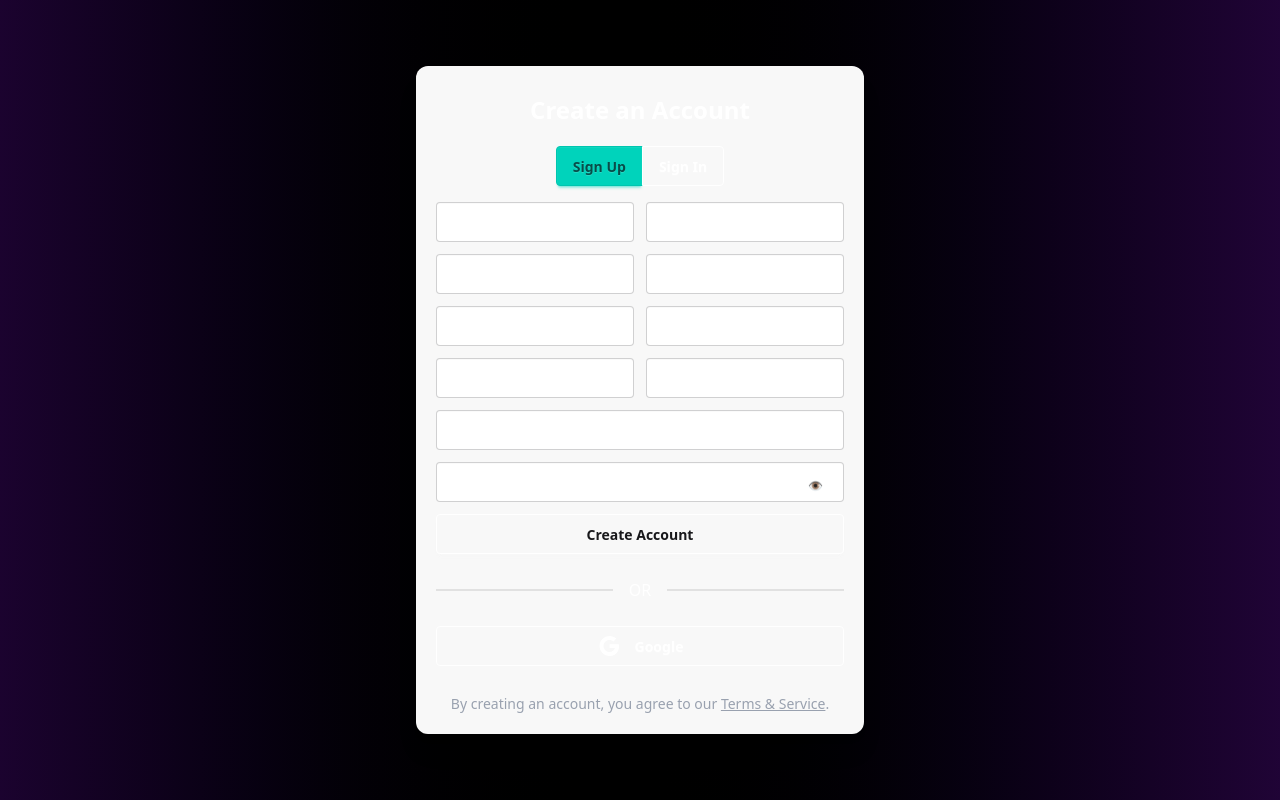
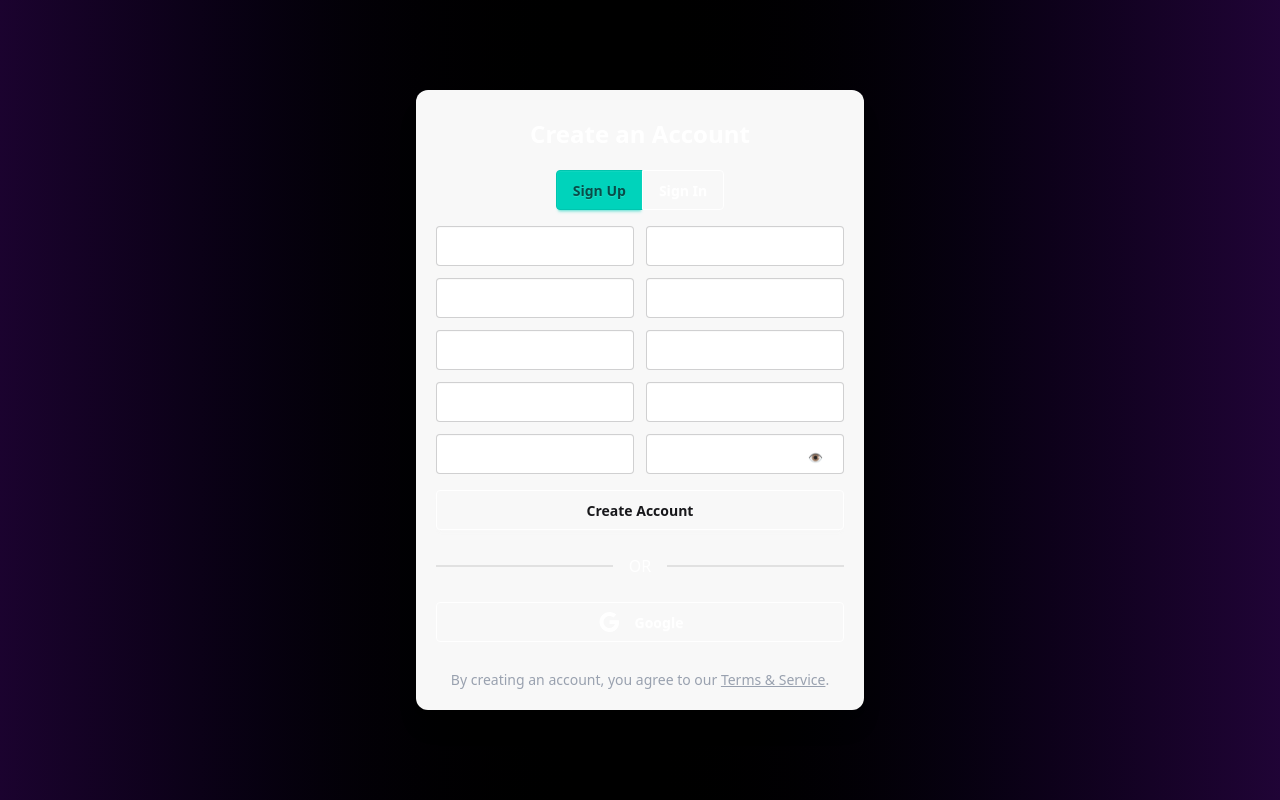
Before and after one commit to bpage93/mtech-capstone-2025, a Next.js app in the folder client/: page / in a window 1280 px wide. Built offline with nearby package versions, Linux system fonts and the light colour scheme.

Commit message:
changed the login page to be a form and added required to the fields

```diff
--- a/client/src/app/page.js
+++ b/client/src/app/page.js
@@ -24,19 +24,24 @@ export default function Home() {
 		document.getElementById("field-warning").classList.add("hidden");
 	}, [mode]);
 
-	async function handleSubmit() {
+	async function handleSubmit(e) {
+		e.preventDefault();
 		if (mode === "signup") {
 			console.log("function called");
 			// validate input
-			const fieldsList = [firstName, lastName, phoneNumber, email, username, street, city, state, zip, password];
-			for (let field of fieldsList) {
-				if (!field) {
+			const fields = { firstName, lastName, phoneNumber, email, username, street, city, state, zip, password };
+			for (let field in fields) {
+				if (fields.hasownProperty(field)) {
+					fields.field = fields[field].trim();
+				}
+				if (!fields.field) {
 					document.getElementById("field-warning").classList.remove("hidden");
+					document.getElementById("field-warning").innerText = "Must fill out all fields";
 					return;
 				}
 			}
 			// add user to database
-			fetch("http://localhost:5000/api/users/create", {
+			await fetch("http://localhost:5000/api/users/create", {
 				method: "POST",
 				headers: {
 					"Content-Type": "application/json",
@@ -55,6 +60,13 @@ export default function Home() {
 						zip,
 					},
 				}),
+			}).then((res) => {
+				if (res.status === 200) {
+					router.push("/canvas/student");
+				} else if (res.status === 409) {
+					document.getElementById("field-warning").classList.remove("hidden");
+					document.getElementById("field-warning").innerText = "Email is already associated with an existing user";
+				}
 			});
 		}
 		const endpoint = mode === "signup" ? "/api/auth/signup" : "/api/auth/login";
@@ -91,14 +103,15 @@ export default function Home() {
 					</button>
 				</div>
 
+				<form onSubmit={handleSubmit} className="flex flex-col gap-y-3">
 					{mode === "signup" && (
 						<div className="grid grid-cols-1 sm:grid-cols-2 gap-3">
-						<input type="text" placeholder="First Name" className="input input-bordered w-full" maxLength={20} value={firstName} onChange={(e) => setFirstName(e.target.value)} />
-						<input type="text" placeholder="Last Name" className="input input-bordered w-full" maxLength={20} value={lastName} onChange={(e) => setLastName(e.target.value)} />
-						<input type="tel" placeholder="(123) 456-7890" className="input input-bordered w-full" value={formatPhoneNumber(phoneNumber)} onChange={(e) => setPhoneNumber(e.target.value.replace(/\D/g, "").slice(0, 10))} />
-						<input type="text" placeholder="Username" className="input input-bordered w-full" maxLength={20} value={username} onChange={(e) => setUsername(e.target.value)} />
-						<input type="text" placeholder="Street" className="input input-bordered w-full" autoComplete="street-address" value={street} onChange={(e) => setStreet(e.target.value)} />
-						<input type="text" placeholder="City" className="input input-bordered w-full" value={city} onChange={(e) => setCity(e.target.value)} />
+							<input type="text" required placeholder="First Name" className="input input-bordered w-full" maxLength={20} value={firstName} onChange={(e) => setFirstName(e.target.value)} />
+							<input type="text" required placeholder="Last Name" className="input input-bordered w-full" maxLength={20} value={lastName} onChange={(e) => setLastName(e.target.value)} />
+							<input type="tel" required placeholder="(123) 456-7890" className="input input-bordered w-full" value={formatPhoneNumber(phoneNumber)} onChange={(e) => setPhoneNumber(e.target.value.replace(/\D/g, "").slice(0, 10))} />
+							<input type="text" required placeholder="Username" className="input input-bordered w-full" maxLength={20} value={username} onChange={(e) => setUsername(e.target.value)} />
+							<input type="text" required placeholder="Street" className="input input-bordered w-full" autoComplete="street-address" value={street} onChange={(e) => setStreet(e.target.value)} />
+							<input type="text" required placeholder="City" className="input input-bordered w-full" value={city} onChange={(e) => setCity(e.target.value)} />
 							<select className="select select-bordered w-full" value={state} onChange={(e) => setState(e.target.value)}>
 								<option value="">Select State</option>
 								{usStates.map((state) => (
@@ -109,6 +122,7 @@ export default function Home() {
 							</select>
 							<input
 								type="text"
+								required
 								placeholder="Zip Code"
 								className="input input-bordered w-full"
 								value={zip}
@@ -121,22 +135,25 @@ export default function Home() {
 						</div>
 					)}
 
-				<input type="email" placeholder="Email" className="input input-bordered w-full" maxLength={50} value={email} onChange={(e) => setEmail(e.target.value)} />
+					<div className="grid grid-cols-1 sm:grid-cols-2 gap-3">
+						<input type="email" required placeholder="Email" className="input input-bordered w-full" maxLength={50} value={email} onChange={(e) => setEmail(e.target.value)} />
 
 						<div className="relative">
-					<input type={showPassword ? "text" : "password"} maxLength={50} placeholder="Password" className="input input-bordered w-full" value={password} onChange={(e) => setPassword(e.target.value)} />
+							<input type={showPassword ? "text" : "password"} required maxLength={50} placeholder="Password" className="input input-bordered w-full" value={password} onChange={(e) => setPassword(e.target.value)} />
 							<button type="button" className="absolute right-2 top-2 btn btn-sm btn-ghost" onClick={() => setShowPassword(!showPassword)}>
 								{showPassword ? "🙈" : "👁️"}
 							</button>
+						</div>
 					</div>
 
 					<div id="field-warning" className="text-red-500 text-sm hidden">
 						Must fill out all fields
 					</div>
 
-				<button className="btn w-full border-white hover:from-purple-900 hover:via-black hover:to-black hover:bg-gradient-to-r" onClick={handleSubmit}>
+					<button type="submit" className="btn w-full border-white mt-1 hover:from-purple-900 hover:via-black hover:to-black hover:bg-gradient-to-r">
 						{mode === "signup" ? "Create Account" : "Login"}
 					</button>
+				</form>
 
 				<div className="divider">OR</div>
 
```
Also changed, not shown: 2 other files (tests, documents, lock files or other folders). Lines whose indentation alone changed are shown as unchanged.
